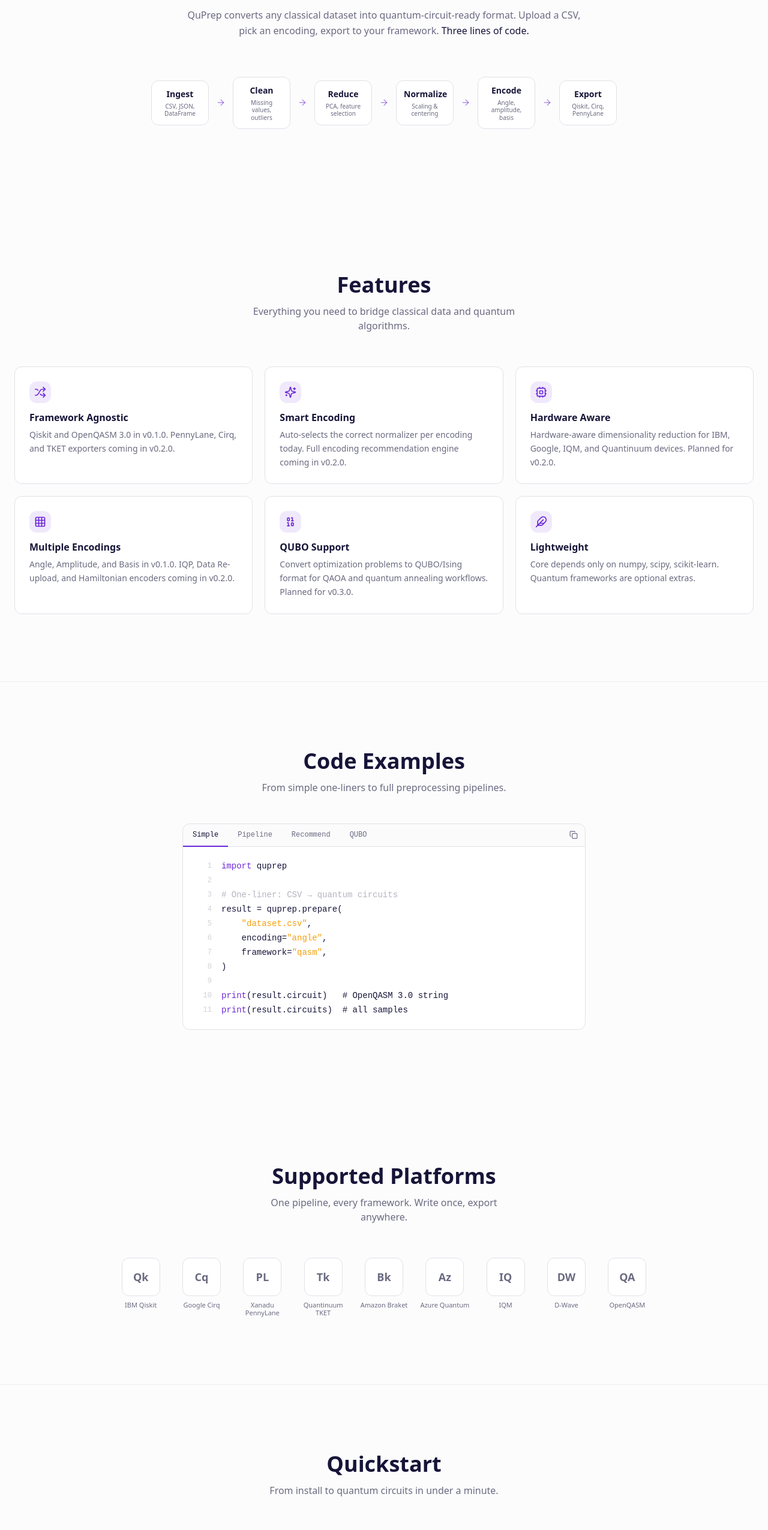
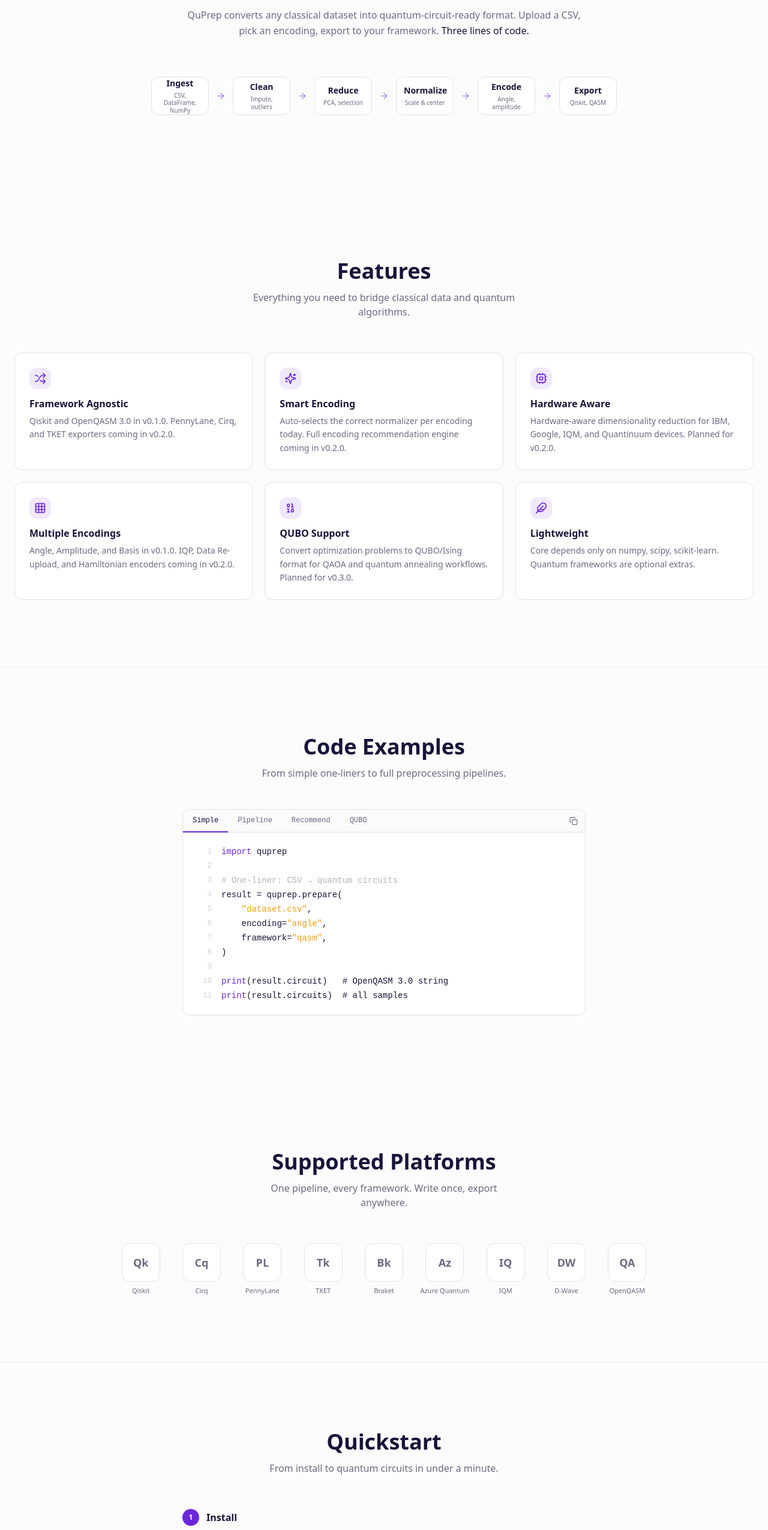
Before and after one commit to quprep/quprep.org, a React (Vite) app: page / in a window 1280 px wide. Shown: the part 984-3535 px from the top of the page at 60% size. Built offline with nearby package versions, Linux system fonts and the light colour scheme; the HTML template or start-up script is replaced by a standard one.

Commit message:
fix: pipeline box heights, platform names, footer tagline

```diff
--- a/src/components/FooterSection.tsx
+++ b/src/components/FooterSection.tsx
@@ -38,7 +38,7 @@ const FooterSection = () => {
 
         <div className="mt-8 pt-6 border-t border-border text-center">
           <p className="text-xs text-muted-foreground">
-            Built by the quantum community.
+            Made with ♥ for the quantum community. Apache 2.0.
           </p>
         </div>
       </div>
--- a/src/components/PlatformsSection.tsx
+++ b/src/components/PlatformsSection.tsx
@@ -1,11 +1,11 @@
 import { motion } from "framer-motion";
 
 const platforms = [
-  { name: "IBM Qiskit", abbr: "Qk" },
-  { name: "Google Cirq", abbr: "Cq" },
-  { name: "Xanadu PennyLane", abbr: "PL" },
-  { name: "Quantinuum TKET", abbr: "Tk" },
-  { name: "Amazon Braket", abbr: "Bk" },
+  { name: "Qiskit", abbr: "Qk" },
+  { name: "Cirq", abbr: "Cq" },
+  { name: "PennyLane", abbr: "PL" },
+  { name: "TKET", abbr: "Tk" },
+  { name: "Braket", abbr: "Bk" },
   { name: "Azure Quantum", abbr: "Az" },
   { name: "IQM", abbr: "IQ" },
   { name: "D-Wave", abbr: "DW" },
--- a/src/components/WhatIsSection.tsx
+++ b/src/components/WhatIsSection.tsx
@@ -2,12 +2,12 @@ import { motion } from "framer-motion";
 import { ArrowRight } from "lucide-react";
 
 const pipelineSteps = [
-  { label: "Ingest", description: "CSV, JSON, DataFrame" },
-  { label: "Clean", description: "Missing values, outliers" },
-  { label: "Reduce", description: "PCA, feature selection" },
-  { label: "Normalize", description: "Scaling & centering" },
-  { label: "Encode", description: "Angle, amplitude, basis" },
-  { label: "Export", description: "Qiskit, Cirq, PennyLane" },
+  { label: "Ingest", description: "CSV, DataFrame, NumPy" },
+  { label: "Clean", description: "Impute, outliers" },
+  { label: "Reduce", description: "PCA, selection" },
+  { label: "Normalize", description: "Scale & center" },
+  { label: "Encode", description: "Angle, amplitude" },
+  { label: "Export", description: "Qiskit, QASM" },
 ];
 
 const WhatIsSection = () => {
@@ -42,7 +42,7 @@ const WhatIsSection = () => {
             {pipelineSteps.map((step, i) => (
               <div key={step.label} className="flex items-center gap-2 md:gap-3">
                 <div className="flex flex-col items-center text-center">
-                  <div className="w-20 md:w-24 rounded-lg border border-border bg-card p-3 card-hover">
+                  <div className="w-20 md:w-24 h-16 rounded-lg border border-border bg-card p-3 card-hover flex flex-col justify-center">
                     <div className="text-sm font-display font-semibold text-foreground">{step.label}</div>
                     <div className="text-[10px] text-muted-foreground mt-1 leading-tight">{step.description}</div>
                   </div>
```
